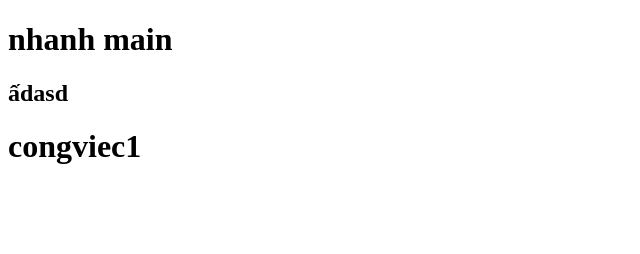
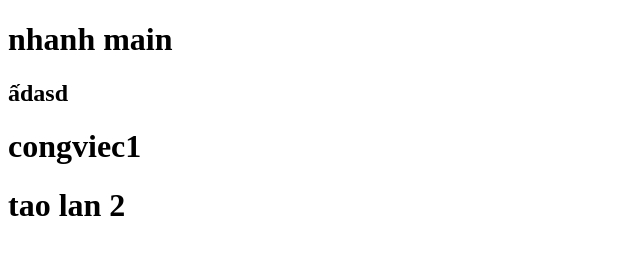
Before and after one commit to BIDOAN/Duan7, a plain HTML site: page index.html in a window 1280 px wide. Shown: the whole page, without its empty margins (0-640 px from the left). Drawn offline with Linux system fonts and the light colour scheme.

Commit message:
sua main lan 2

```diff
--- a/index.html
+++ b/index.html
@@ -9,5 +9,6 @@
     <h1>nhanh main</h1>
     <h2>ấdasd</h2>
     <h1>congviec1</h1>
+    <h1>tao lan 2</h1>
   </body>
 </html>
```
